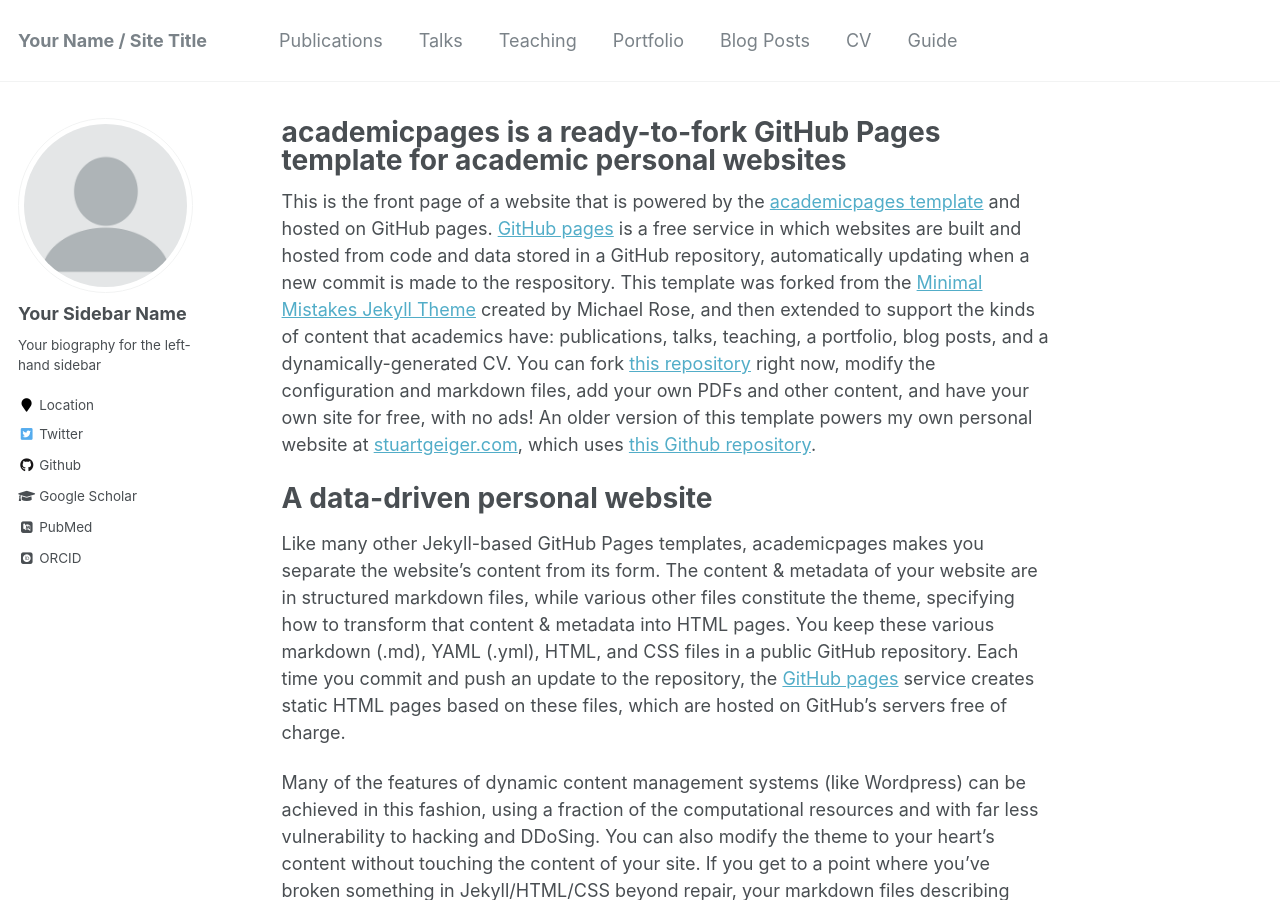
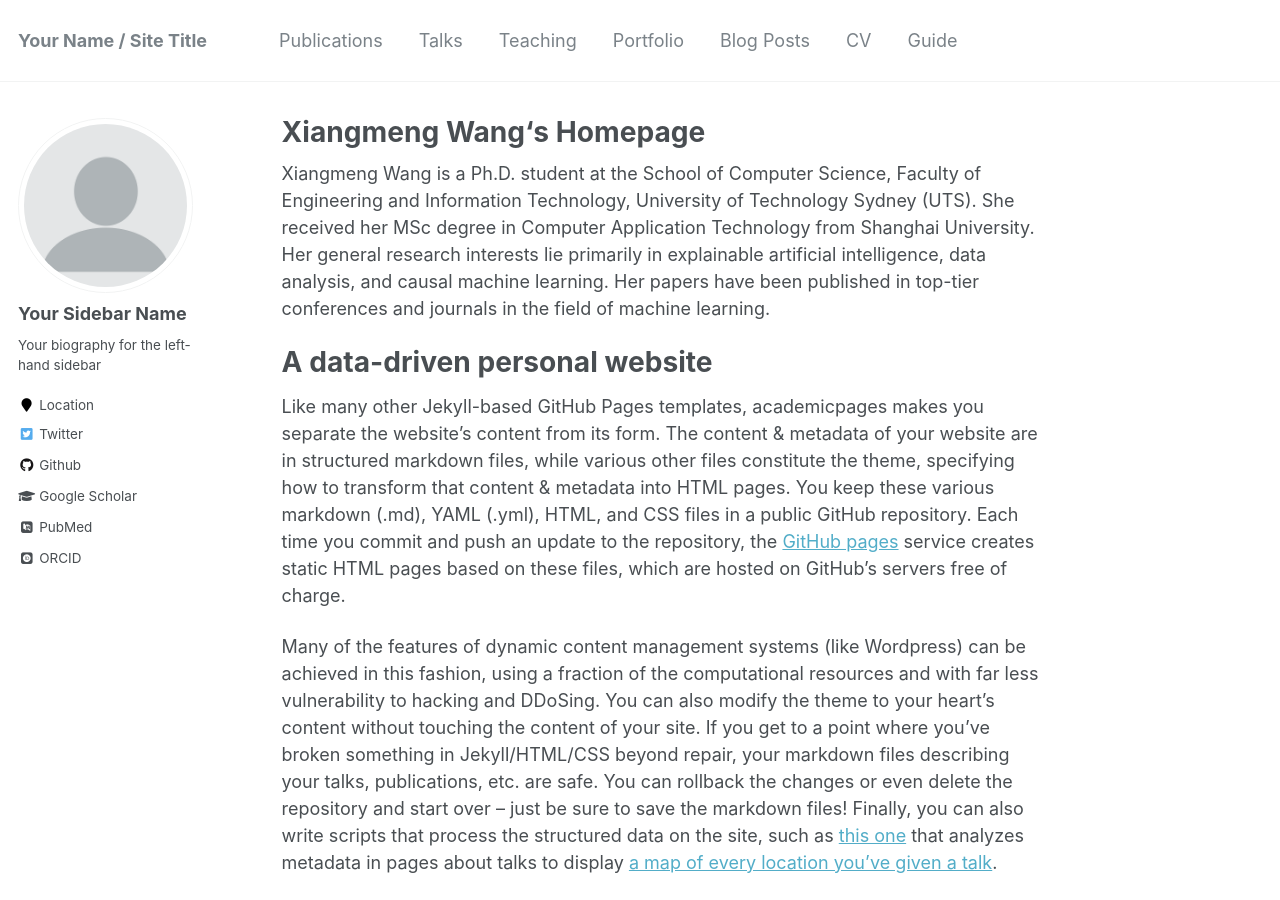
Before and after one commit to Chrystalii/homepage, a Jekyll site: the page built from _pages/about.md, in a window 1280 px wide and 900 px high. Built offline with Jekyll 4.4.1, drawn with Linux system fonts in a browser that asks for light colours; some web fonts are replaced.

Commit message:
Add files via upload

```diff
--- a/_pages/about.md
+++ b/_pages/about.md
@@ -1,6 +1,6 @@
 ---
 permalink: /
-title: "academicpages is a ready-to-fork GitHub Pages template for academic personal websites"
+title: "Xiangmeng Wang‘s Homepage"
 excerpt: "About me"
 author_profile: true
 redirect_from:
@@ -8,7 +8,7 @@ redirect_from:
   - /about.html
 ---
 
-This is the front page of a website that is powered by the [academicpages template](https://github.com/academicpages/academicpages.github.io) and hosted on GitHub pages. [GitHub pages](https://pages.github.com) is a free service in which websites are built and hosted from code and data stored in a GitHub repository, automatically updating when a new commit is made to the respository. This template was forked from the [Minimal Mistakes Jekyll Theme](https://mmistakes.github.io/minimal-mistakes/) created by Michael Rose, and then extended to support the kinds of content that academics have: publications, talks, teaching, a portfolio, blog posts, and a dynamically-generated CV. You can fork [this repository](https://github.com/academicpages/academicpages.github.io) right now, modify the configuration and markdown files, add your own PDFs and other content, and have your own site for free, with no ads! An older version of this template powers my own personal website at [stuartgeiger.com](http://stuartgeiger.com), which uses [this Github repository](https://github.com/staeiou/staeiou.github.io).
+Xiangmeng Wang is a Ph.D. student at the School of Computer Science, Faculty of Engineering and Information Technology, University of Technology Sydney (UTS). She received her MSc degree in Computer Application Technology from Shanghai University. Her general research interests lie primarily in explainable artificial intelligence, data analysis, and causal machine learning. Her papers have been published in top-tier conferences and journals in the field of machine learning.
 
 A data-driven personal website
 ======
```
